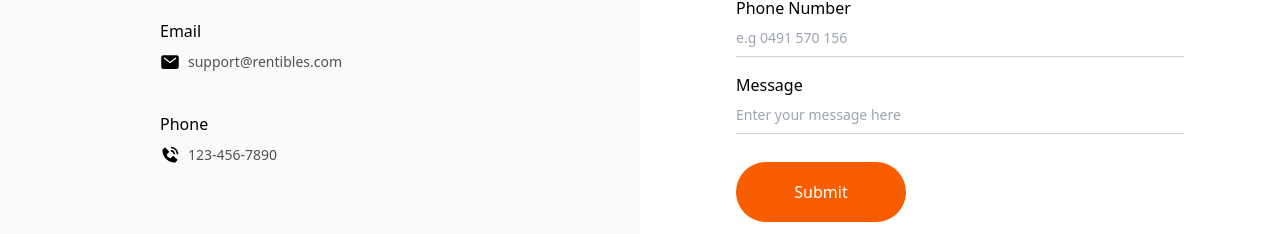
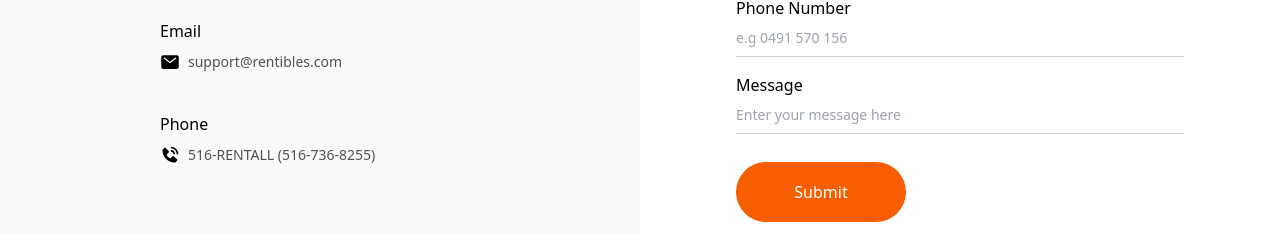
Before and after one commit to dignitestudios-dev/rentibles-landing, a React (Vite) app: page / in a window 1280 px wide. Shown: the part 2854-3088 px from the top of the page. Built offline with nearby package versions, Linux system fonts and the light colour scheme.

Commit message:
Update:Issues

```diff
--- a/src/components/Home/Contact.jsx
+++ b/src/components/Home/Contact.jsx
@@ -81,7 +81,7 @@ const Contact = () => {
             <div className="flex items-center gap-x-2">
               <BiSolidPhoneCall className="text-xl" />
               <span className="text-[#515151] text-sm font-normal leading-[21px]">
-                123-456-7890
+                516-RENTALL (516-736-8255)
               </span>
             </div>
           </div>
--- a/src/components/Home/StartRentingNow.jsx
+++ b/src/components/Home/StartRentingNow.jsx
@@ -22,10 +22,10 @@ const StartRentingNow = () => {
               </p>
             </div>
             <div className="flex items-center gap-4 z-30 ">
-              <Link to="/" target="_blank">
+              <Link to="https://play.google.com/store/apps/details?id=com.dignitestudios.rentibles" target="_blank">
                 <img src={PlayStoreImg} alt="" className="w-[189px] h-[61px] cursor-pointer" />
               </Link>
-              <Link to="/" target="_blank">
+              <Link to="https://apps.apple.com/us/app/rentibles/id6736932149" target="_blank">
                 <img src={AppStoreImg} alt="" className="w-[189px] h-[61px]" />
               </Link>
             </div>
```
